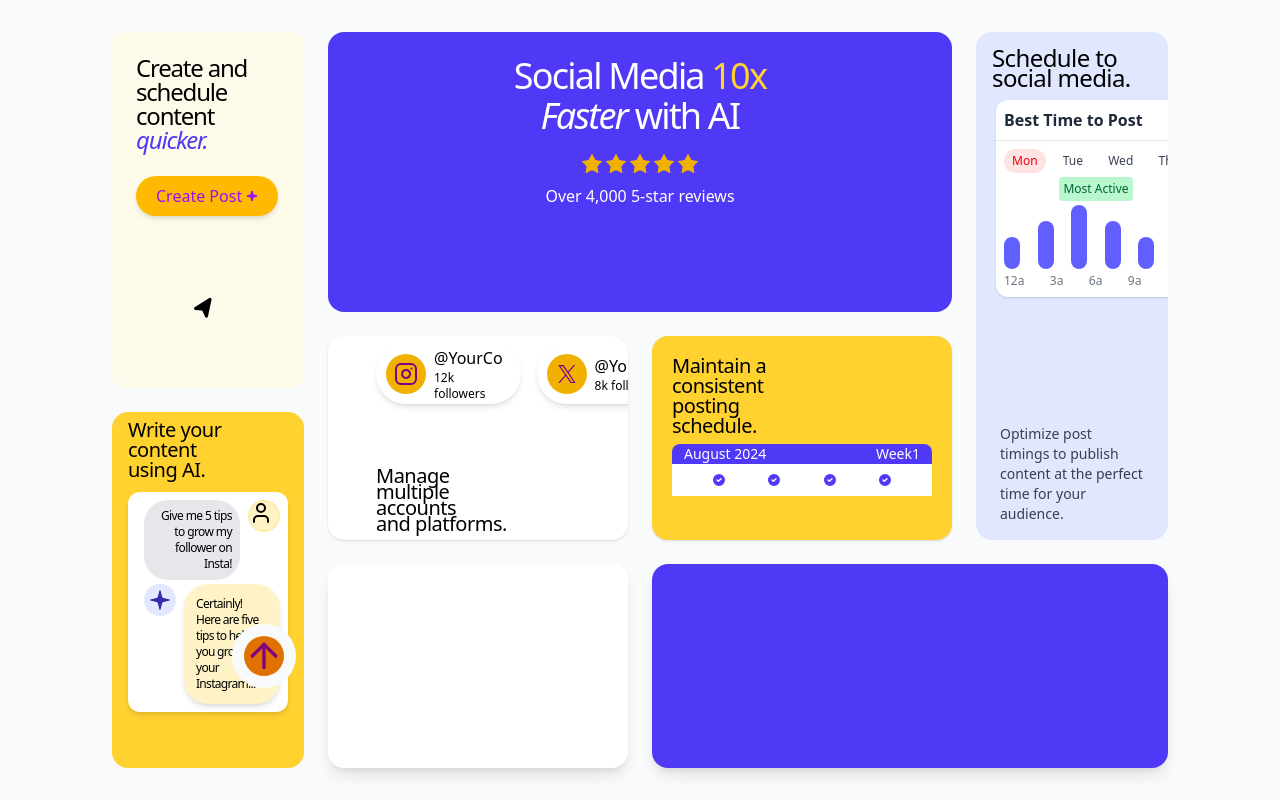
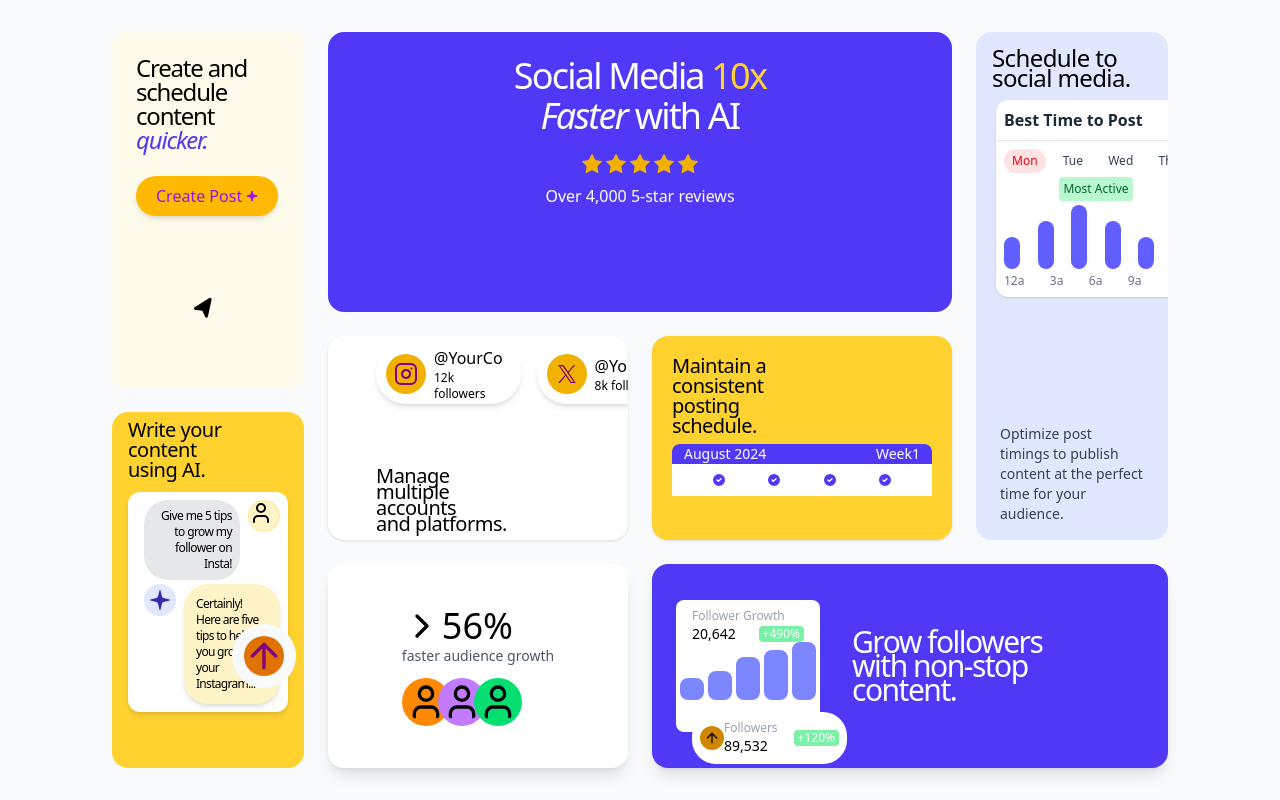
Before and after one commit to mwangaza12/technical_test, a React (Vite) app: page / in a window 1280 px wide. Built offline with nearby package versions, Linux system fonts and the light colour scheme.

Commit message:
added section 7 and 8 contents

```diff
--- a/src/App.tsx
+++ b/src/App.tsx
@@ -1,5 +1,5 @@
 import './index.css'
-import { Sparkle, MousePointer2, Star, CircleCheck, Instagram, ArrowUp, User } from 'lucide-react'
+import { Sparkle, MousePointer2, Star, CircleCheck, Instagram, ArrowUp, User, ChevronRight } from 'lucide-react'
 
 
 function App() {
@@ -183,12 +183,50 @@ function App() {
 
         {/* Section 7: Growth stats */}
         <div className="col-span-3 row-span-3 col-start-3 flex bg-white rounded-2xl p-5 justify-center items-center shadow-lg">
-
+          <div>
+            <h2 className="text-4xl font-normal flex"><ChevronRight size={40}/>56%</h2>
+            <p className="text-gray-600 text-left text-sm">faster audience growth</p>
+            <div className="flex mt-3 justify-start relative">
+              <User className='bg-orange-400 p-1 rounded-full size-12'/>
+              <User className='bg-purple-400 p-1 rounded-full size-12 absolute left-9'/>
+              <User className='bg-green-400 p-1 rounded-full size-12 absolute left-18'/>
+            </div>
+          </div>
         </div>
 
         {/* Section 8: Growth analytics */}
         <div className="col-span-5 row-span-3 bg-indigo-600 rounded-2xl p-6 flex justify-baseline  items-center shadow-lg relative">
+          <div className="bg-white rounded-lg">
+            <div className="px-4 py-2 w-full">
+              <h3 className="text-xs font-medium text-gray-400">Follower Growth</h3>
+              <div className="flex items-center justify-between">
+              <h2 className="text-sm font-normal">20,642</h2>
+              <div className="ml-2 bg-green-300 text-white text-xs rounded px-1">+490%</div>
+            </div>
+            </div>
+            <div className="flex items-end h-20 space-x-1 p-1">
+              {[30, 40, 60, 70, 80].map((height, i) => (
+                <div
+                  key={i}
+                  className="w-6 rounded-lg bg-indigo-400 mb-7"
+                  style={{ height: `${height}%` }}
+                ></div>
+              ))}
+            </div>
+          </div>
 
+          <div className="text-white text-3xl items-start font-normal tracking-tighter leading-6 m-8">
+            Grow followers <br /> with non-stop <br /> content.
+          </div>
+
+          <div className="flex items-center p-2 bg-white rounded-3xl absolute bottom-1 left-10">
+            <ArrowUp className='bg-yellow-600 rounded-full p-1' />
+            <div>
+              <h3 className="text-xs mr-2 text-gray-400">Followers</h3>
+              <div className="text-sm font-normal">89,532</div>
+            </div>
+            <div className="ml-2 bg-green-300 text-white text-xs rounded px-1 bottom-0">+120%</div>
+          </div>
         </div>
       </div>
     </div>
```
